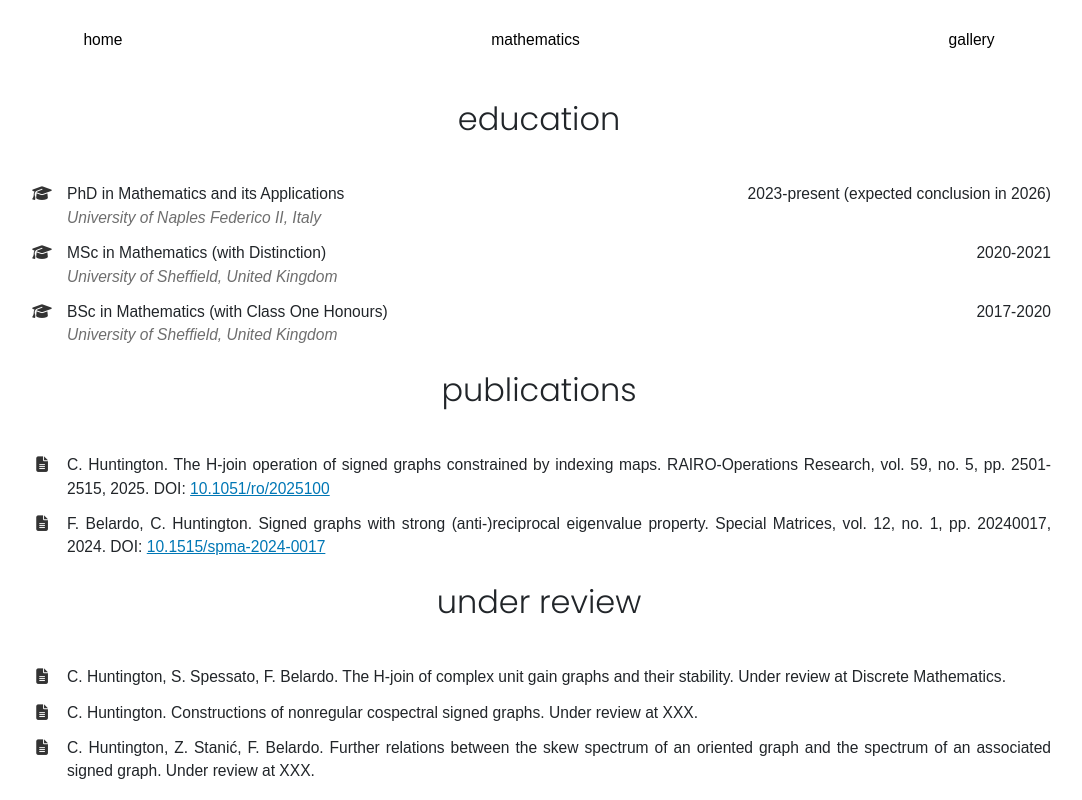
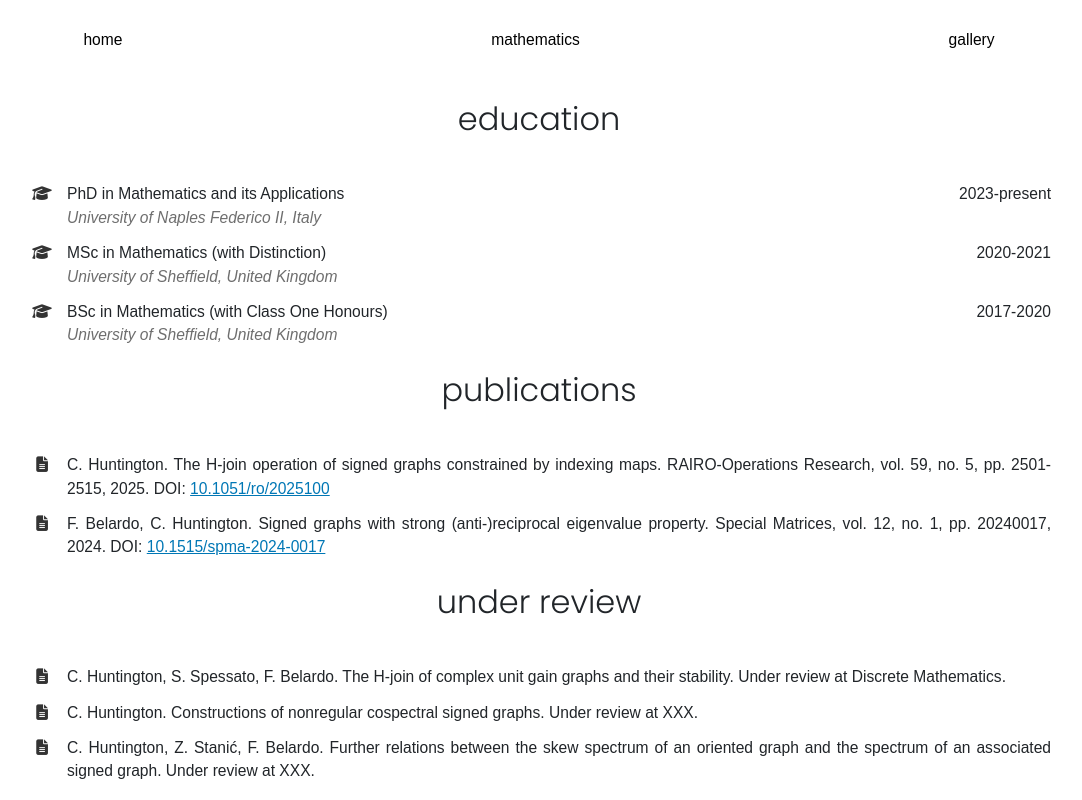
Before and after one commit to callumhuntington/mypage, a plain HTML site: page mathematics.html in a window 1280 px wide. Shown: the top 800 px of the page, without its empty margins (101-1183 px from the left). Drawn offline with nearby package versions, Linux system fonts and the light colour scheme; files whose address does not match are found by name.

Commit message:
Update mathematics.html

```diff
--- a/mathematics.html
+++ b/mathematics.html
@@ -56,7 +56,7 @@
 <span class="degree">PhD in Mathematics and its Applications</span>
 <span class="university">University of Naples Federico II, Italy</span>
 </div>
-<div class="education-right">2023-present (expected conclusion in 2026)</div>
+<div class="education-right">2023-present</div>
 </div>
 </li>
 
```
